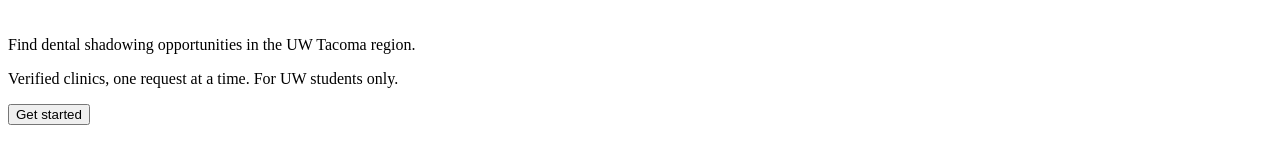
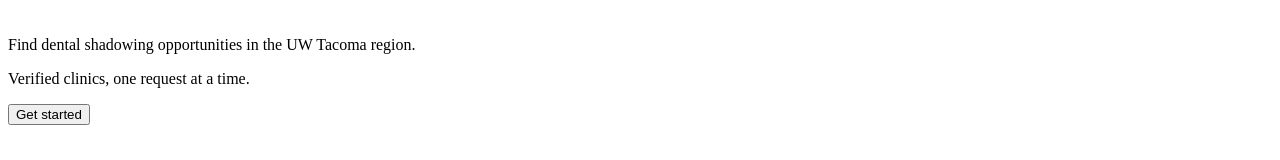
Before and after one commit to leaf482/Shadowing, a React (Vite) app: page / in a window 1280 px wide. Shown: the part 366-526 px from the top of the page. Built offline with nearby package versions, Linux system fonts and the light colour scheme; no server answers; the HTML template or start-up script is replaced by a standard one.

Commit message:
Update IntroPage.jsx

```diff
--- a/src/components/IntroPage.jsx
+++ b/src/components/IntroPage.jsx
@@ -9,7 +9,7 @@
           Find dental shadowing opportunities in the UW Tacoma region.
         </p>
         <p className="intro__muted">
-          Verified clinics, one request at a time. For UW students only.
+          Verified clinics, one request at a time.
         </p>
         <button
           type="button"
```
